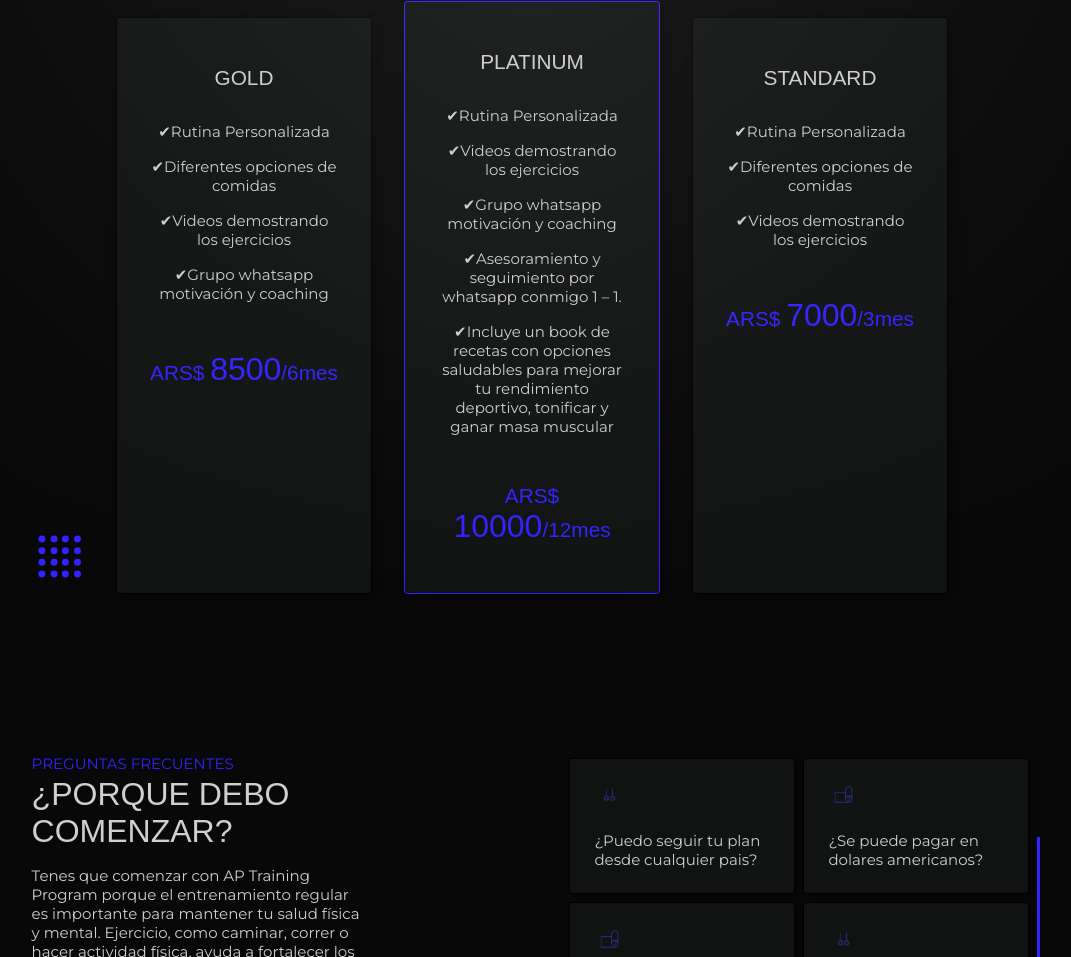
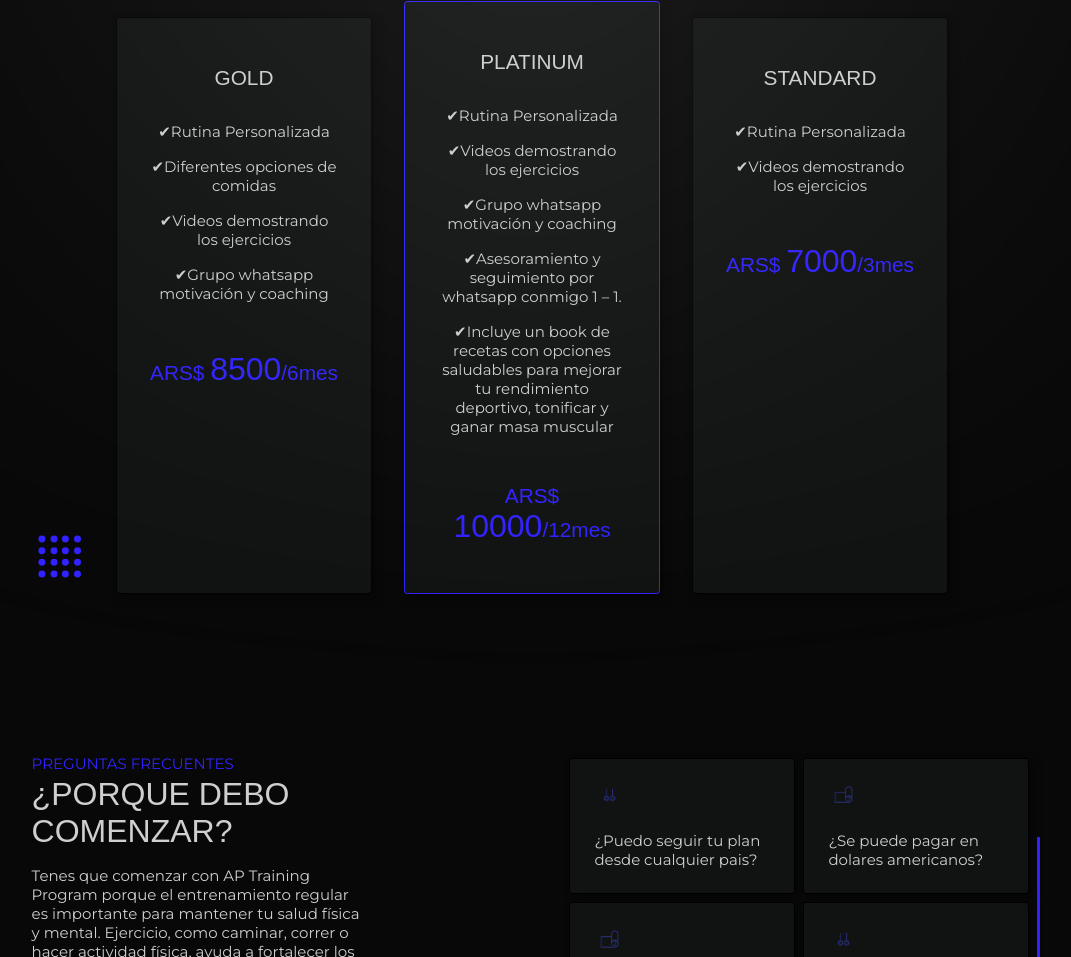
Before and after one commit to roccogb/alessiotraining, a plain HTML site: page ap-main/index.html in a window 1280 px wide. Shown: the part 1971-2928 px from the top of the page, without its empty margins (108-1179 px from the left). Drawn offline with Linux system fonts and the light colour scheme; a web font is replaced by a local one.

Commit message:
Update index.html

```diff
--- a/ap-main/index.html
+++ b/ap-main/index.html
@@ -120,7 +120,6 @@
               <h3>Standard</h3>
               <ul>
                 <li>✔Rutina Personalizada</li>
-                <li>✔Diferentes opciones de comidas</li>
                 <li>✔Videos demostrando los ejercicios</li>
               </ul>
               <p class="preco">
```
